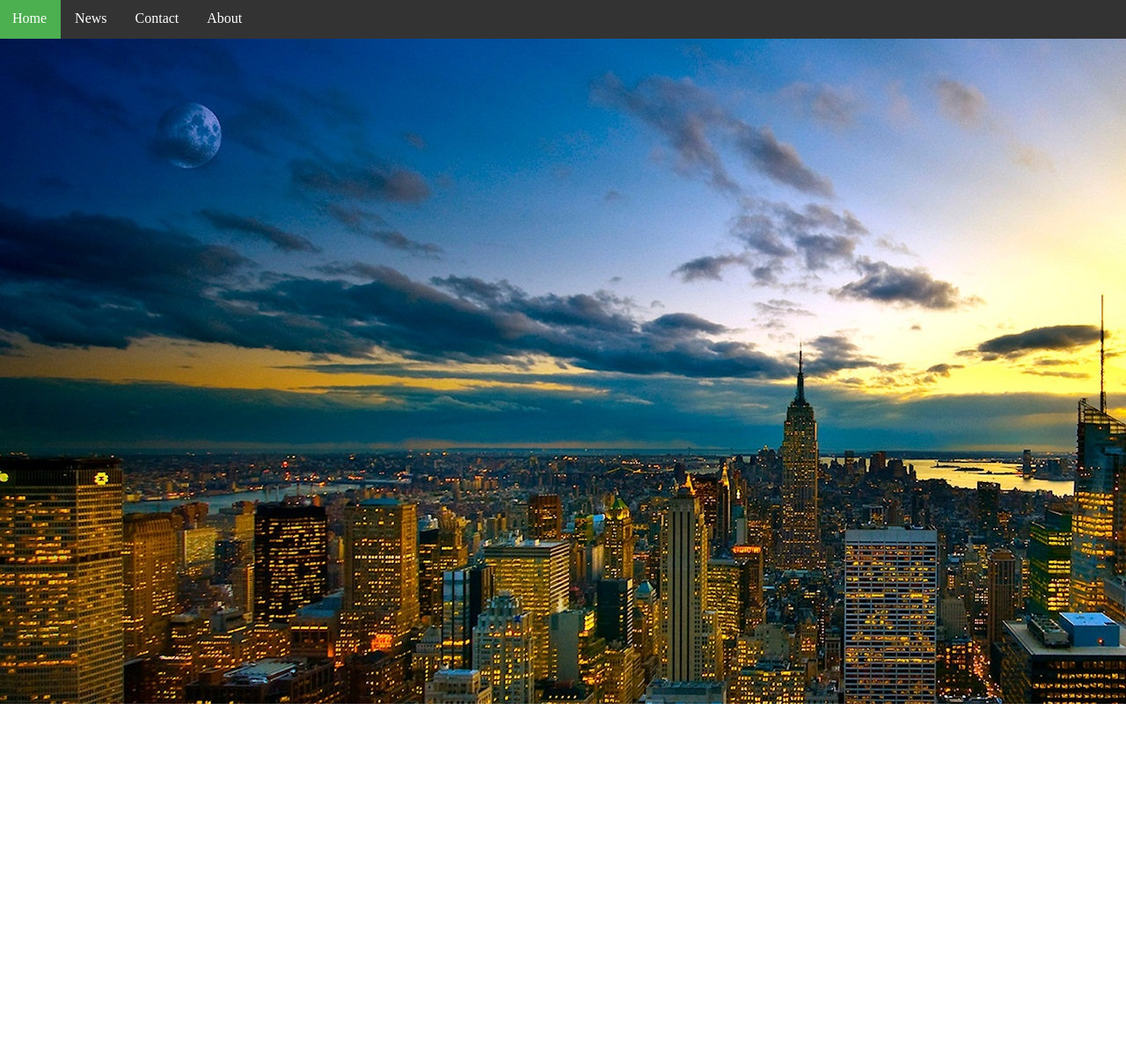
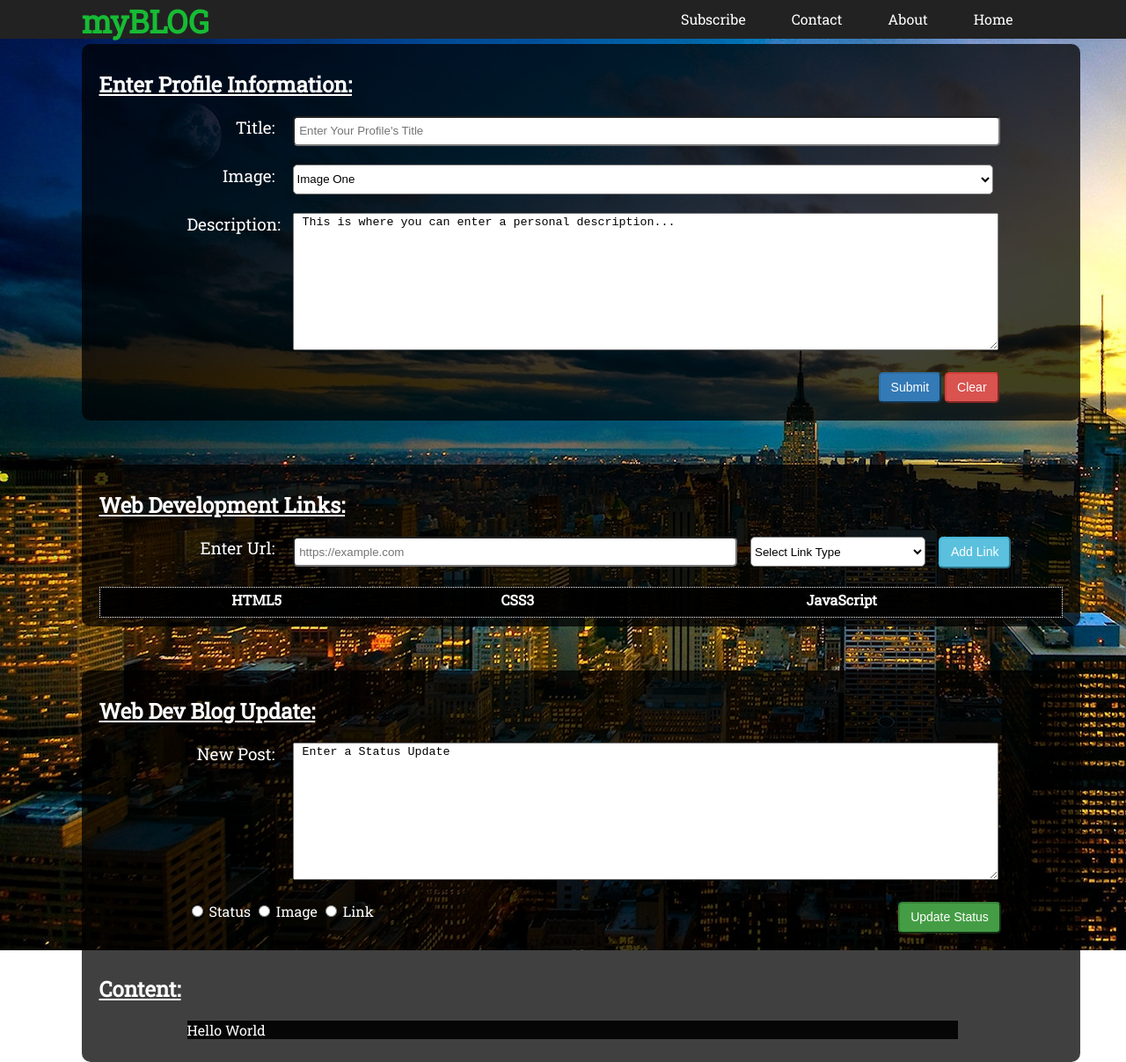
Before and after one commit to jpstearns/blog, a plain HTML site: page index.html in a window 1280 px wide. Shown: the whole page at 88% size. Before the commit the page ends 800 px from the top, so only its background shows below. Drawn offline with Linux system fonts and the light colour scheme.

Commit message:
done for the day

```diff
--- /dev/null
+++ b/assets/styles.css
@@ -0,0 +1,213 @@
+body{
+    background-image: url("./images/city.jpg");
+    background-attachment: fixed;
+    background-repeat: no-repeat;
+    font-family: "Roboto Slab", serif;
+    margin: 0px;
+}
+.container {
+  margin: 0 auto;
+  max-width: 1095px;
+  position: relative;
+  width: 100%;
+}
+/*****Nav Bar*****/
+#navbar{
+    position: fixed;
+    top: 0;
+    left: 0;
+    z-index: 9999;
+    width: 100%;
+    height: 44px;
+    background-color: #222;
+}
+#navbar ul {
+    list-style-type: none;
+    margin: -10px;
+    padding: 0;
+    overflow: hidden;
+}
+
+#navbar li {
+    margin-right: 20px;
+    float: right;
+    padding-top: 10px;
+}
+
+#navbar li a {
+    display: block;
+    color: white;
+    text-align: center;
+    padding: 11px 16px;
+    text-decoration: none;
+}
+
+#navbar a:hover{
+    background-color: #111;
+}
+
+#logo p {
+    float:left;
+    color: #17BB34;
+    font-weight: bolder;
+    font-size: 36px;
+    margin: 0;
+    padding-top: 10px;
+}
+
+
+.pane-body{
+    margin-top: 50px;
+    padding: 10px 20px;
+    color: white;
+    width: 100%;
+    background-image: url("./images/transpBlack75.png");
+    -moz-border-radius: 10px;
+    -webkit-border-radius: 10px;
+}
+.pane-body:hover{
+    box-shadow: 5px 5px 2.5px #888888;
+}
+
+h2{
+    text-decoration: underline;
+    color: #ffffff;
+}
+
+/******Profile From*****/
+form{
+    margin-left: 100px;
+}
+form label{
+    float: left;
+    font-size: 19px;
+    width: 100px;
+    text-align: right;
+    margin-right: 20px;
+}
+#profile form input[type=text]{
+    width: 80%;
+    height: 28px;
+    display: inline-block;
+    -moz-border-radius: 5px;
+    -webkit-border-radius: 5px;
+}
+#profile form input[type=submit]{
+    color: #fff;
+    background-color: #337ab7;
+    border-color: #2e6da4;
+    display: inline-block;
+    padding: 6px 12px;
+    margin-bottom: 10px;
+    margin-left: 79%;
+    font-size: 14px;
+    font-weight: 400;
+    line-height: 1.4;
+    text-align: center;
+    white-space: nowrap;
+    vertical-align: middle;
+    -moz-border-radius: 5px;
+    -webkit-border-radius: 5px;
+}
+#profile form select{
+    width: 80%;
+    height: 34px;
+    background-color:#ffffff;
+    display: inline-block;
+    -moz-border-radius: 5px;
+    -webkit-border-radius: 5px;
+}
+#profile textarea{
+    width: 80%;
+}
+
+#profile form button{
+    color: #fff;
+    background-color: #d9534f;
+    border-color: #d43f3a;
+    display: inline-block;
+    padding: 6px 12px;
+    margin-bottom: 10px;
+    font-size: 14px;
+    font-weight: 400;
+    line-height: 1.4;
+    text-align: center;
+    white-space: nowrap;
+    vertical-align: middle;
+    -moz-border-radius: 5px;
+    -webkit-border-radius: 5px;
+}
+
+/*****Links Section*****/
+#links form input[type=text]{
+    float:left;
+    width: 50%;
+    height: 28px;
+    display: inline-block;
+    -moz-border-radius: 5px;
+    -webkit-border-radius: 5px;
+    margin-right: 15px;
+}
+#links form select{
+    float:left;
+    width: 20%;
+    height: 34px;
+    background-color: #ffffff;
+    display: inline-block;
+    -moz-border-radius: 5px;
+    -webkit-border-radius: 5px;
+    margin-right: 15px;
+}
+#links form input[type=submit]{
+    color: #fff;
+    background-color: #5bc0de;
+    border-color: #46b8da;
+    float: left;
+    display: inline-block;
+    padding: 6px 12px;
+    margin-bottom: 10px;
+    font-size: 14px;
+    font-weight: 400;
+    line-height: 1.4;
+    text-align: center;
+    white-space: nowrap;
+    vertical-align: middle;
+    -moz-border-radius: 5px;
+    -webkit-border-radius: 5px;
+}
+table{
+    margin-top: 15px;
+    background-image: url(./images/transpBlack90.png);
+    border-color: #fff;
+    border-style: dotted;
+    border-width: 0.5px;
+}
+
+/******Content*****/
+#content textarea{
+    width: 80%;
+}
+
+#content input[type=submit]{
+    margin-right: 7%;
+    color: #fff;
+    background-color: #449d44;
+    border-color: #398439;
+    float: right;
+    display: inline-block;
+    padding: 6px 12px;
+    margin-bottom: 10px;
+    font-size: 14px;
+    font-weight: 400;
+    line-height: 1.4;
+    text-align: center;
+    white-space: nowrap;
+    vertical-align: middle;
+    -moz-border-radius: 5px;
+    -webkit-border-radius: 5px;
+}
+#posting article{
+    width: 80%;
+    margin-left: 100px;
+    background-image: url(./images/transpBlack90.png);
+}
--- a/index.html
+++ b/index.html
@@ -5,20 +5,114 @@
 
 <head>
 
-<title>Stearns Blog</title>
-<link rel="stylesheet" type="text/css" href="styles.css"/>
-<script type="text/javascript", src="scripts.js"></script>
-<link href="favicon.ico" rel="icon" type="image/x-icon" />
+<title>Web Development Blog</title>
+<link rel="stylesheet" type="text/css" href="assets/styles.css"/>
+<script type="text/javascript", src="assets/scripts.js"></script>
+<link rel="icon" type="image/png" href="assets/images/jp.png" />
+<link href='https://fonts.googleapis.com/css?family=Roboto+Slab' rel='stylesheet' type='text/css'>
 </head>
 
 <body>
 <div id="navbar">
-	<ul>
-	  <li><a class="active" href="#home">Home</a></li>
-	  <li><a href="#news">News</a></li>
-	  <li><a href="#contact">Contact</a></li>
-	  <li><a href="#about">About</a></li>
-</ul>
+	<div class="container">
+	<div id="logo">
+		<p>myBLOG</p>
+	</div>
+		<ul>
+		  <li><a class="active" href="#home">Home</a></li>
+		  <li><a href="#about">About</a></li>
+		  <li><a href="#contact">Contact</a></li>
+		  <li><a href="#subscripbe">Subscribe</a></li>
+		</ul>
+	</div>
+</div>
+<div class="container" id="profile">
+	<div class="pane-body">
+		<div class="container">
+			<h2>Enter Profile Information:</h2>
+			<form>
+				<label for="title">Title:</label>
+				<input type="text" name="title" placeholder=" Enter Your Profile's Title" />
+				<br><br>
+				<label for="image">Image:</label>
+				<select name="image">
+					<option value="1">Image One</option>
+					<option value="2">Image Two</option>
+					<option value="3">Image Three</option>
+					<option value="4">Image Four</option>
+				</select>
+				<br><br>
+				<label for="desctiption">Description:</label>
+				<textarea rows="10" name="description"> This is where you can enter a personal description...
+				</textarea>
+				<br><br>
+				<input type="submit" value="Submit"/>
+				<button id="'clear'">Clear</button>
+			</form>
+		</div>
+	</div>
+</div>
+<div class="container" id="links">
+	<div class="pane-body">
+		<div class="container">
+			<h2>Web Development Links:</h2>
+			<form>
+				<label for="url">Enter Url:</label>
+				<input type="text" name="url" placeholder=" https://example.com">
+				<select>
+					<option value="">Select Link Type</option>
+					<option value="html">HTML5</option>
+					<option value="css">CSS3</option>
+					<option value="javascript">JavaScript</option>
+				</select>
+				<input type="submit" value ="Add Link" />
+			</form>
+			<br><br>
+			<div class="container">
+				<table style="width:100%">
+					<thead>
+						<tr id="header">
+							<th>HTML5</th>
+							<th>CSS3</th>
+							<th>JavaScript</th>
+						</tr>
+					</thead>
+					<tbody>
+						<tr id="html">
+						</tr>
+						<tr id="css">
+						</tr>
+						<tr id="javascript">
+						</tr>
+					</tbody>
+				</table>
+			</div>
+		</div>
+	</div>
+</div>
+<div class="container" id="content">
+	<div class="pane-body">
+		<div class="container">
+			<h2> Web Dev Blog Update: </h2>
+			<div class="container">
+				<form>
+					<label for="status"> New Post: </label>
+					<textarea rows="10" name="status"> Enter a Status Update</textarea><br><br>
+					<input type="radio" name="status-type" value="status"> Status
+					<input type="radio" name="status-type" value="image"> Image
+					<input type="radio" name="status-type" value="link"> Link
+					<input type="submit" value="Update Status">
+				</form>
+				<br><br>
+			</div>
+			<h2>Content:</h2>
+			<div id="posting">
+				<article>
+					<p>Hello World</p>
+				</article>
+			</div>
+		</div>
+	</div>
 </div>
 </body>
 </html>
--- a/styles.css
+++ b/styles.css
@@ -1,31 +1,51 @@
 body{
-    background-image: url("city.jpg");
+    background-image: url("./images/city.jpg");
+    font-family: "Roboto Slab", serif;
+    margin: 0px;
+}
+.container {
+  margin: 0 auto;
+  max-width: 1095px;
+  padding: 0 20px;
+  position: relative;
+  width: 100%;
 }
 /*****Nav Bar*****/
+#navbar{
+    width: 100%;
+    height: 54px;
+    background-color: #333;
+}
 #navbar ul {
     list-style-type: none;
     margin: -10px;
     padding: 0;
     overflow: hidden;
-    background-color: #333;
 }
 
 #navbar li {
-    float: left;
+    margin-right: 20px;
+    float: right;
+    padding-top: 10px;
 }
 
 #navbar li a {
     display: block;
     color: white;
     text-align: center;
-    padding: 14px 16px;
+    padding: 11px 16px;
     text-decoration: none;
 }
 
-#navbar a:hover:not(.active) {
+#navbar a:hover{
     background-color: #111;
 }
 
-#navbar .active {
-background-color:#4CAF50;
+#logo p {
+    float:left;
+    color: #fff;
+    font-weight: bolder;
+    font-size: 36px;
+    margin: 0;
+    padding-top: 10px;
 }
```
Also changed, not shown: assets/images/city.jpg (renamed from city.jpg), assets/images/jp.png (added), assets/images/transpBlack10.png (added), assets/images/transpBlack25.png (added), assets/images/transpBlack50.png (added), assets/images/transpBlack75.png (added), assets/images/transpBlack90.png (added), assets/scripts.js (added), favicon.ico (deleted).
